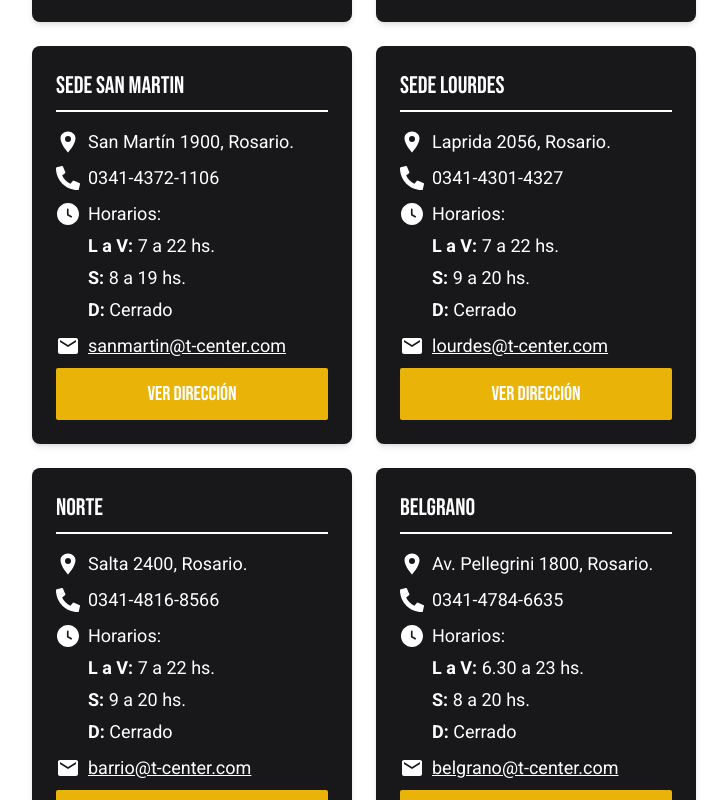
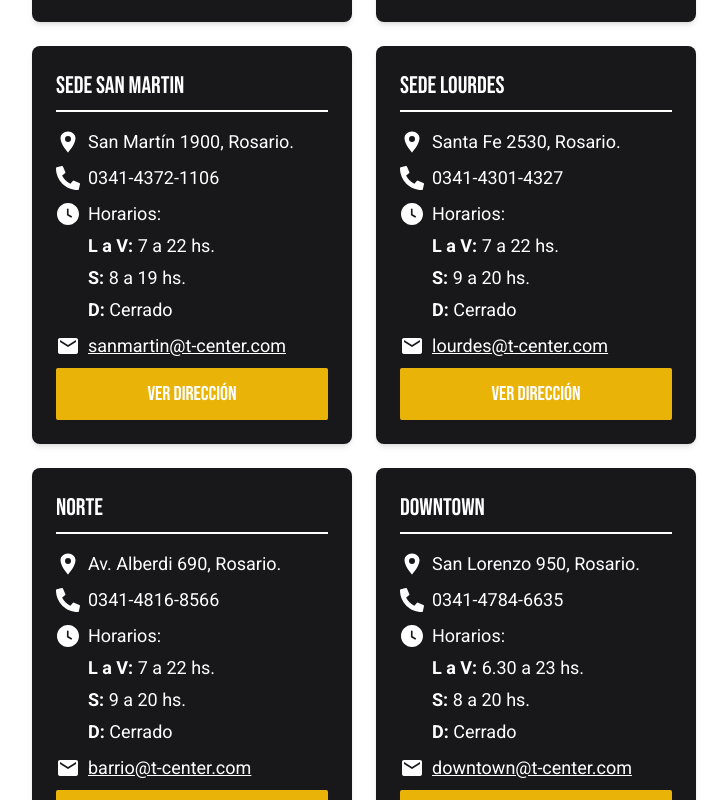
Before and after one commit to briziomauro/PPS-FrontEnd, a React (Vite) app: page /locations in a window 1280 px wide. Shown: the part 1020-1820 px from the top of the page, without its empty margins (276-1003 px from the left). Built offline with nearby package versions, Linux system fonts and the light colour scheme.

Commit message:
fixes: map fixes

```diff
--- a/src/data/data.js
+++ b/src/data/data.js
@@ -100,7 +100,7 @@ export const locations = [
   {
     id: 6,
     name: "SEDE LOURDES",
-    address: "Laprida 2056, Rosario.",
+    address: "Santa Fe 2530, Rosario.",
     phone: "0341-4301-4327",
     hours: {
       weekday: "7 a 22 hs.",
@@ -108,12 +108,12 @@ export const locations = [
       sunday: "Cerrado",
     },
     email: "lourdes@t-center.com",
-    position: "https://www.google.com/maps/embed?pb=!1m18!1m12!1m3!1d3348.743258975049!2d-60.6398!3d-32.9496!2m3!1f0!2f0!3f0!3m2!1i1024!2i768!4f13.1!3m3!1m2!1s0x95b7abe2d5916e83%3A0x8a21b0ec62e3e2bb!2sLaprida%202056!5e0!3m2!1ses!2sar!4v1728077489123",
+    position: "https://www.google.com/maps/embed?pb=!1m18!1m12!1m3!1d26785.822004877475!2d-60.67372852568358!3d-32.9449959!2m3!1f0!2f0!3f0!3m2!1i1024!2i768!4f13.1!3m3!1m2!1s0x95b7ab303080cb35%3A0x20930676ee17c452!2sTraining%20center%20Lourdes!5e0!3m2!1ses-419!2sar!4v1728086275757!5m2!1ses-419!2sar",
   },
   {
     id: 7,
     name: "NORTE",
-    address: "Salta 2400, Rosario.",
+    address: "Av. Alberdi 690, Rosario.",
     phone: "0341-4816-8566",
     hours: {
       weekday: "7 a 22 hs.",
@@ -121,20 +121,20 @@ export const locations = [
       sunday: "Cerrado",
     },
     email: "barrio@t-center.com",
-    position: "https://www.google.com/maps/embed?pb=!1m18!1m12!1m3!1d3348.5384388269156!2d-60.6504!3d-32.9271!2m3!1f0!2f0!3f0!3m2!1i1024!2i768!4f13.1!3m3!1m2!1s0x95b7ab49928e579f%3A0xc3911212ef45f42e!2sSalta%202400!5e0!3m2!1ses!2sar!4v1728077523894",
+    position:"https://www.google.com/maps/embed?pb=!1m18!1m12!1m3!1d26793.54231117603!2d-60.72005692568358!3d-32.91950430000001!2m3!1f0!2f0!3f0!3m2!1i1024!2i768!4f13.1!3m3!1m2!1s0x95b653e1ef242025%3A0x97a21c56a25d2681!2sTraining%20Center%20-%20Sede%20Norte!5e0!3m2!1ses-419!2sar!4v1728086366617!5m2!1ses-419!2sar",
   },
   {
     id: 8,
-    name: "BELGRANO",
-    address: "Av. Pellegrini 1800, Rosario.",
+    name: "DOWNTOWN",
+    address: "San Lorenzo 950, Rosario.",
     phone: "0341-4784-6635",
     hours: {
       weekday: "6.30 a 23 hs.",
       saturday: "8 a 20 hs.",
       sunday: "Cerrado",
     },
-    email: "belgrano@t-center.com",
-    position: "https://www.google.com/maps/embed?pb=!1m18!1m12!1m3!1d3348.879507923736!2d-60.6449!3d-32.9527!2m3!1f0!2f0!3f0!3m2!1i1024!2i768!4f13.1!3m3!1m2!1s0x95b7ab1b0ae8d05b%3A0x59b365faee41ab94!2sAv.%20Pellegrini%201800!5e0!3m2!1ses!2sar!4v1728077558123",
+    email: "downtown@t-center.com",
+    position: "https://www.google.com/maps/embed?pb=!1m18!1m12!1m3!1d26785.822004877475!2d-60.67372852568358!3d-32.9449959!2m3!1f0!2f0!3f0!3m2!1i1024!2i768!4f13.1!3m3!1m2!1s0x95b7ab74788e0e0f%3A0x36287a6c2f0bf9a7!2sTraining%20Center!5e0!3m2!1ses-419!2sar!4v1728086228894!5m2!1ses-419!2sar",
   },
 ];
 
```
